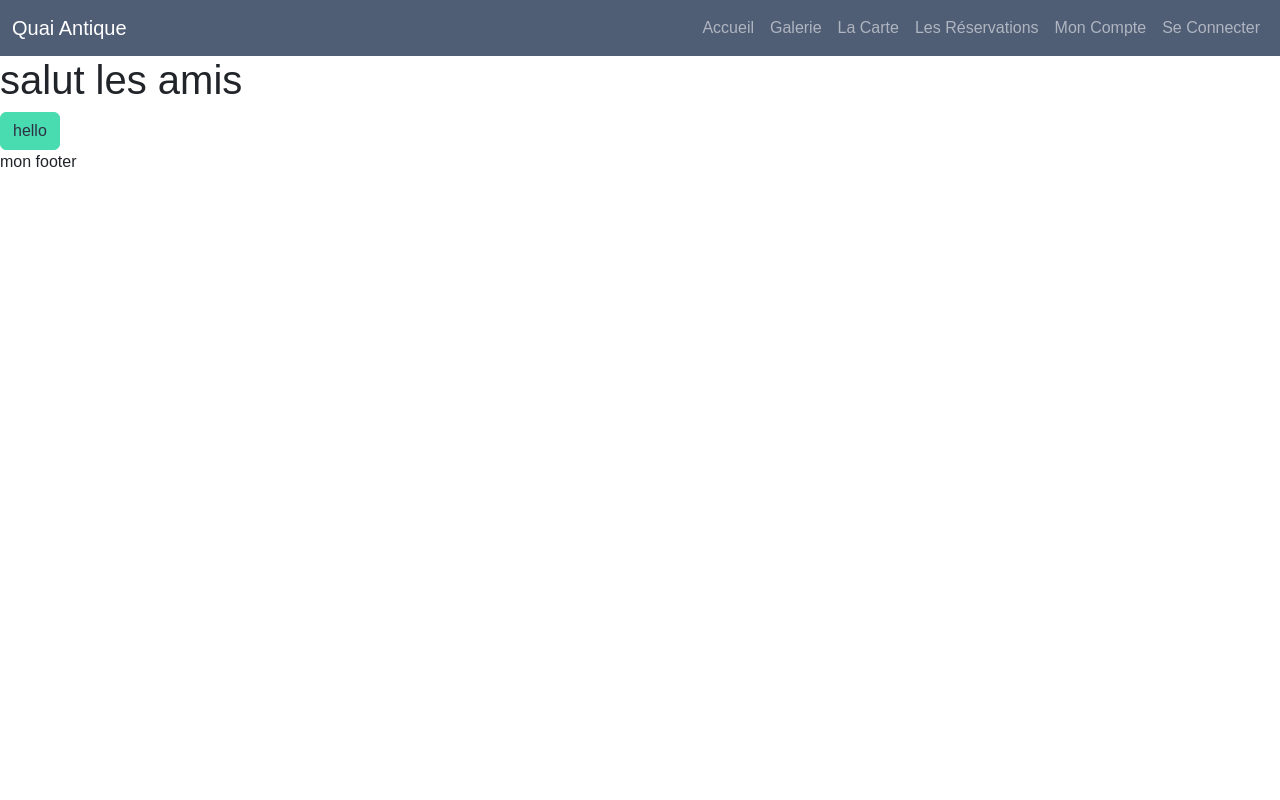
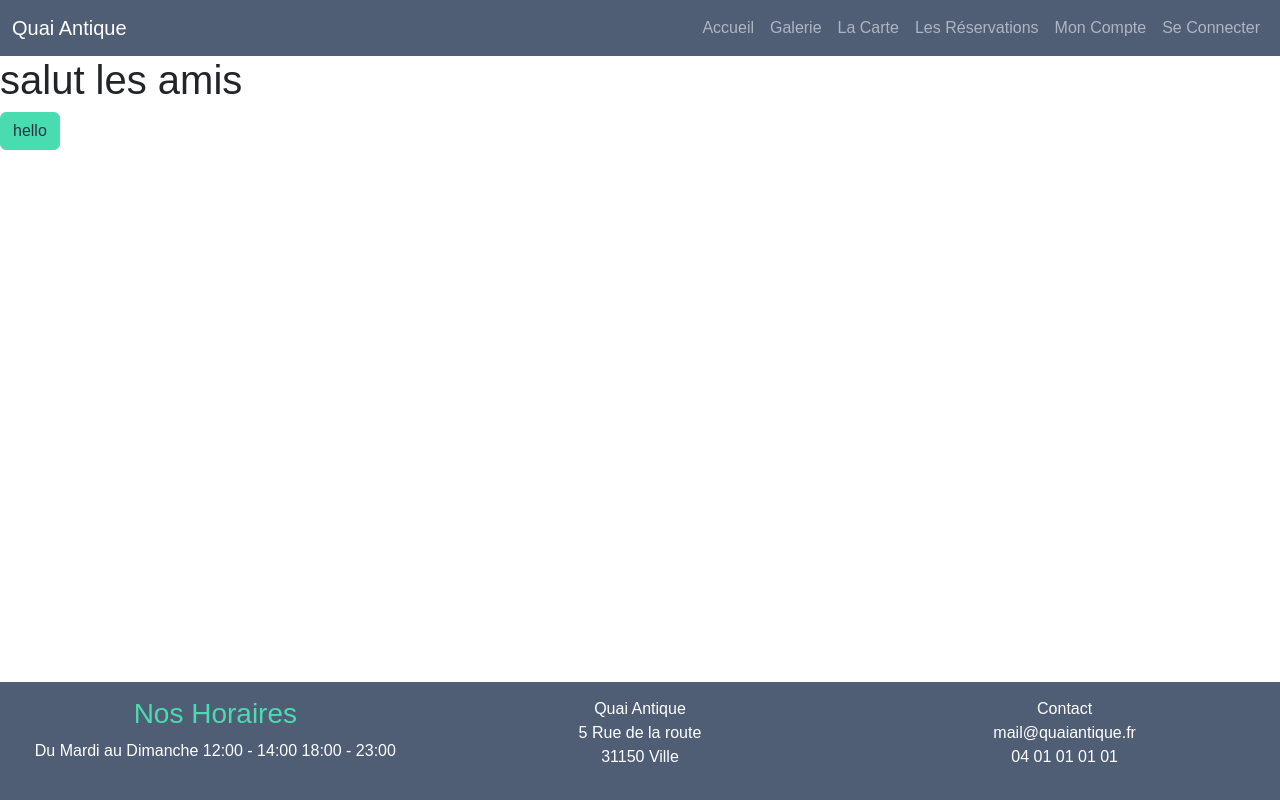
Before and after one commit to Mdubois2705/Quai-antique-front, a website with bundled scripts: page index.html in a window 1280 px wide. Built offline with nearby package versions, Linux system fonts and the light colour scheme; files whose address does not match are found by name; a web font is replaced by a local one.

Commit message:
add site footer

```diff
--- a/index.html
+++ b/index.html
@@ -17,7 +17,7 @@
 <body>
 
 <header>
-
+ <!-- nav bar -->
 <nav class="navbar navbar-expand-lg bg-dark" data-bs-theme="dark">
   <div class="container-fluid">
     <a class="navbar-brand" href="/">Quai Antique</a>
@@ -26,32 +26,25 @@
     </button>
     <div class="collapse navbar-collapse" id="navbarSupportedContent">
       <ul class="navbar-nav ms-auto mb-2 mb-lg-0">
-
         <li class="nav-item">
           <a class="nav-link" href="#">Accueil</a>
         </li>
-
         <li class="nav-item">
           <a class="nav-link" href="#">Galerie</a>
         </li>
-
         <li class="nav-item">
           <a class="nav-link"href="#">La Carte</a>
         </li>
-
         <li class="nav-item">
           <a class="nav-link"href="#">Les Réservations</a>
         </li>
-
         <li class="nav-item">
           <a class="nav-link"href="#">Mon Compte</a>
         </li>
-
         <li class="nav-item">
           <a class="nav-link"href="#">Se Connecter</a>
         </li>
-
-     </ul>
+      </ul>
     </div>
   </div>
 </nav>
@@ -63,8 +56,34 @@
 </main>
 
 
-<footer>
-mon footer
+<footer class="bg-dark text-white text-center footer">
+
+    <div class="row">
+        <div class="col-12 col-lg-4">
+            <h3 class="text-primary">Nos Horaires</h3>
+            <p>Du Mardi au Dimanche  12:00 - 14:00  18:00 - 23:00</p>
+        </div>
+
+        <div class="col-6 col-lg-4">
+            <p>Quai Antique <br/>
+                5 Rue de la route <br/>
+                31150 Ville <br/>
+            </p>
+        </div>
+
+        <div class="col-6 col-lg-4">
+            <p>Contact<br/>
+                mail@quaiantique.fr <br/>
+                04 01 01 01 01 <br/>
+            </p>
+        </div>
+    </div>
+
+</footer>
+
+
+
+
 </footer>
 
 <script type="module" src="./router/router.js"></script>
--- a/scss/_custom.scss
+++ b/scss/_custom.scss
@@ -9,5 +9,3 @@
 
 
 @import "../node_modules/bootstrap/scss/bootstrap";
-
-// css a mettre ici
--- a/scss/main.scss
+++ b/scss/main.scss
@@ -1,2 +1,20 @@
  @import url("/node_modules/bootstrap-icons/font/bootstrap-icons.css");
  @import 'custom';
+
+ // css a mettre ici
+
+ html{
+    position: relative;
+    min-height: 100%;
+ }
+
+ main{
+    margin-bottom: 250px; /* Hauteur du footer */
+ }
+
+ footer.footer {
+     padding: 15px;
+     position: absolute;
+     bottom: 0;
+     width: 100%;
+ }
```
Also changed, not shown: scss/main.css, 1 other file.
